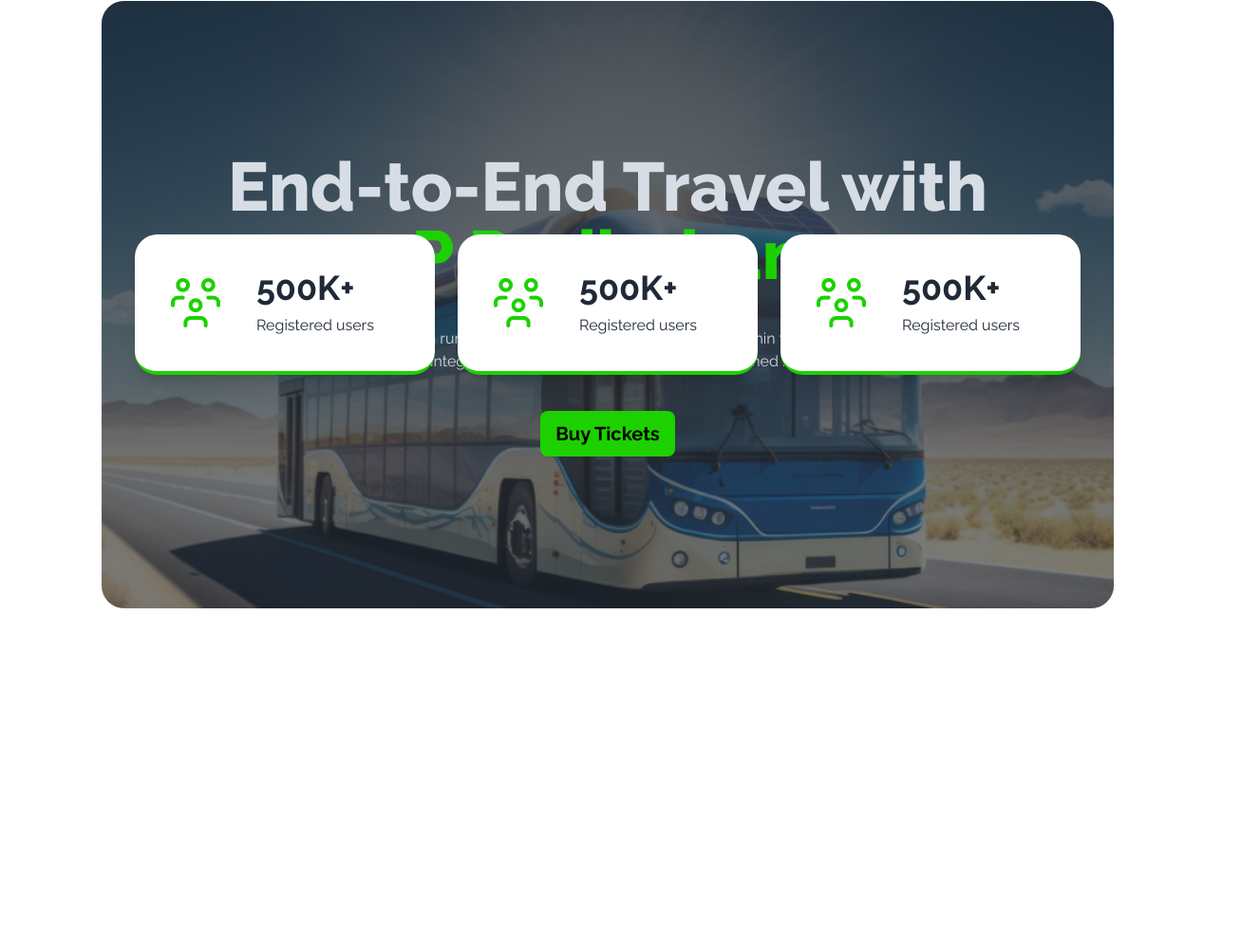
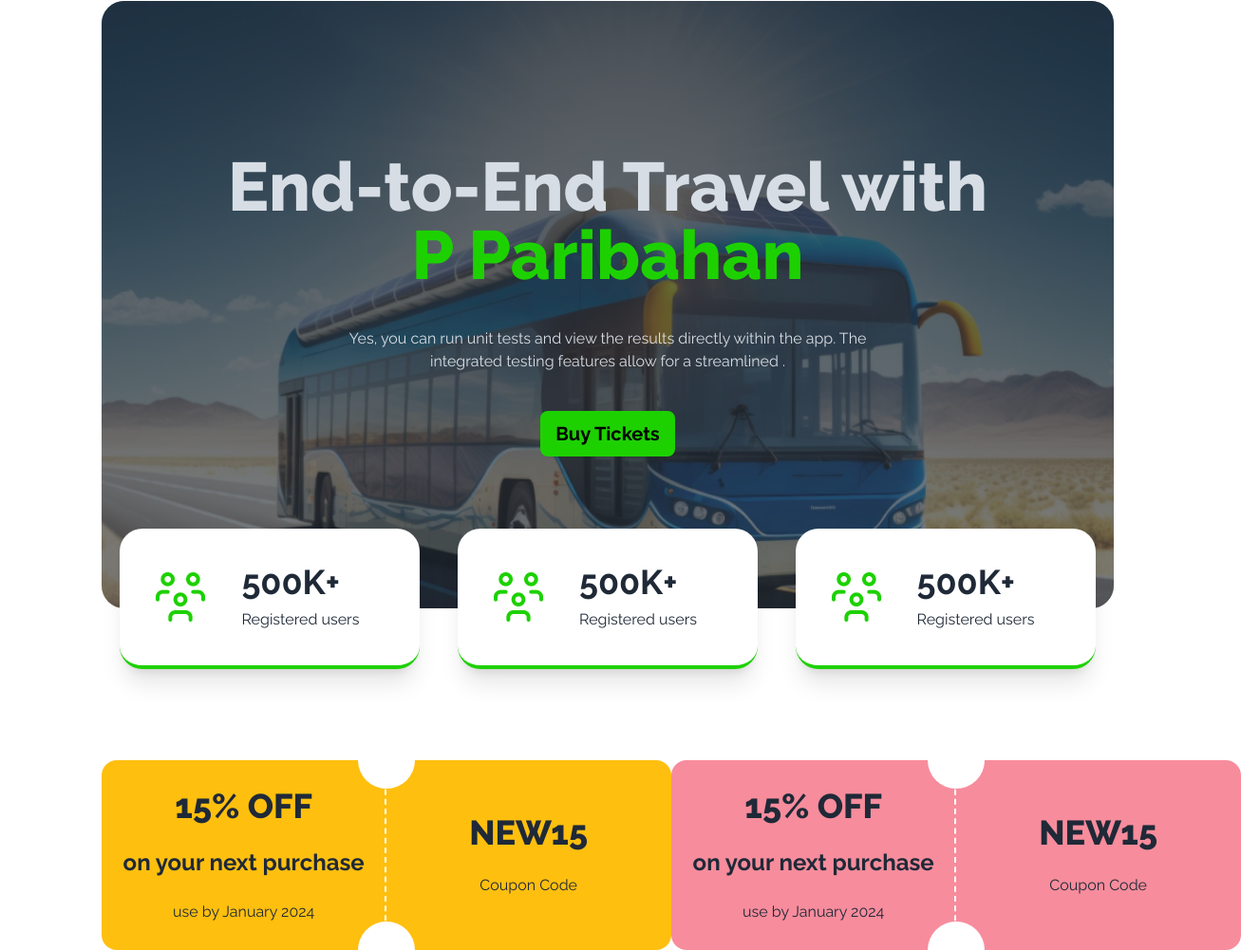
Before and after one commit to miraz46/ph-paribahan, a plain HTML site: page index.html in a window 1280 px wide. Shown: the part 91-1092 px from the top of the page at 95% size, 1307 px wide, since content can reach past the window. Before the commit the page ends 800 px from the top, so only its background shows below. Drawn offline with nearby package versions, Linux system fonts and the light colour scheme.

Commit message:
added cupon code

```diff
--- a/index.html
+++ b/index.html
@@ -72,7 +72,7 @@
       <!-- Banner -->
       <section>
         <div
-          class="hero h-[80vh] rounded-3xl mt-6 relative"
+          class="hero h-[80vh] rounded-3xl mt-6 relative mb-40"
           style="background-image: url(./images/banner.png)"
         >
           <div class="hero-overlay bg-opacity-60 rounded-3xl"></div>
@@ -95,7 +95,9 @@
             </div>
           </div>
           <!-- Cards for absolute position -->
-          <div class="absolute flex gap-6  border-red-300">
+          <div
+            class="w-full absolute flex justify-around border-red-300 -bottom-16"
+          >
             <!-- card 1 -->
             <div
               class="card card-side bg-base-100 shadow-xl rounded-3xl border-b-4 border-b-[#1DD100] flex items-center text-center py-1 px-8"
@@ -130,7 +132,49 @@
         </div>
       </section>
     </header>
-    <main></main>
+    <main>
+      <!-- Best-Offer Section -->
+      <section class="flex justify-between ">
+        <div class="flex">
+          <div
+            class="inverted-rounded-corner flex flex-col justify-center items-center rounded-l-2xl"
+          >
+            <span class="font-extrabold text-4xl">15% OFF</span> <br />
+            <span class="font-bold text-2xl">on your next purchase</span> <br />
+            use by January 2024
+            <div
+              class="w-[1px] h-full border-dashed border-2 border-white absolute right-[-2px]"
+            ></div>
+          </div>
+
+          <div
+            class="inverted-rounded-corner2 flex flex-col justify-center items-center rounded-r-2xl"
+          >
+            <span class="font-extrabold text-4xl">NEW15</span> <br />
+            Coupon Code
+          </div>
+        </div>
+        <div class="flex">
+          <div
+            class="inverted-rounded-corner3 flex flex-col justify-center items-center rounded-l-2xl"
+          >
+            <span class="font-extrabold text-4xl">15% OFF</span> <br />
+            <span class="font-bold text-2xl">on your next purchase</span> <br />
+            use by January 2024
+            <div
+              class="w-[1px] h-full border-dashed border-2 border-white absolute right-[-2px]"
+            ></div>
+          </div>
+
+          <div
+            class="inverted-rounded-corner4 flex flex-col justify-center items-center rounded-r-2xl"
+          >
+            <span class="font-extrabold text-4xl">NEW15</span> <br />
+            Coupon Code
+          </div>
+        </div>
+      </section>
+    </main>
     <footer></footer>
   </body>
 </html>
--- a/styles/styles.css
+++ b/styles/styles.css
@@ -1,3 +1,125 @@
 * {
     font-family: "Raleway", sans-serif;
 }
+
+.inverted-rounded-corner {
+    position: relative;
+    width: 300px;
+    height: 200px;
+    background-color: #FFBF0F;
+    overflow: hidden;
+}
+
+.inverted-rounded-corner::before {
+    content: "";
+    position: absolute;
+    width: 60px;
+    height: 60px;
+    background-color: white;
+    border-radius: 50%;
+    bottom: -30px;
+    right: -30px;
+}
+
+.inverted-rounded-corner::after {
+    content: "";
+    position: absolute;
+    width: 60px;
+    height: 60px;
+    background-color: white;
+    border-radius: 50%;
+    top: -30px;
+    right: -30px;
+}
+
+/* 2nd copy */
+.inverted-rounded-corner2 {
+    position: relative;
+    width: 300px;
+    height: 200px;
+    background-color: #FFBF0F;
+    overflow: hidden;
+}
+
+.inverted-rounded-corner2::before {
+    content: "";
+    position: absolute;
+    width: 60px;
+    height: 60px;
+    background-color: white;
+    border-radius: 50%;
+    bottom: -30px;
+    left: -30px;
+}
+
+.inverted-rounded-corner2::after {
+    content: "";
+    position: absolute;
+    width: 60px;
+    height: 60px;
+    background-color: white;
+    border-radius: 50%;
+    top: -30px;
+    left: -30px;
+}
+
+/* 3rd copy */
+.inverted-rounded-corner3 {
+    position: relative;
+    width: 300px;
+    height: 200px;
+    background-color: #F78C9C;
+    overflow: hidden;
+}
+
+.inverted-rounded-corner3::before {
+    content: "";
+    position: absolute;
+    width: 60px;
+    height: 60px;
+    background-color: white;
+    border-radius: 50%;
+    top: -30px;
+    right: -30px;
+}
+
+.inverted-rounded-corner3::after {
+    content: "";
+    position: absolute;
+    width: 60px;
+    height: 60px;
+    background-color: white;
+    border-radius: 50%;
+    bottom: -30px;
+    right: -30px;
+}
+/* 4rd copy */
+.inverted-rounded-corner4 {
+    position: relative;
+    width: 300px;
+    height: 200px;
+    background-color: #F78C9C;
+    overflow: hidden;
+}
+
+.inverted-rounded-corner4::before {
+    content: "";
+    position: absolute;
+    width: 60px;
+    height: 60px;
+    background-color: white;
+    border-radius: 50%;
+    bottom: -30px;
+    left: -30px;
+}
+
+.inverted-rounded-corner4::after {
+    content: "";
+    position: absolute;
+    width: 60px;
+    height: 60px;
+    background-color: white;
+    border-radius: 50%;
+    top: -30px;
+    left: -30px;
+}
```
